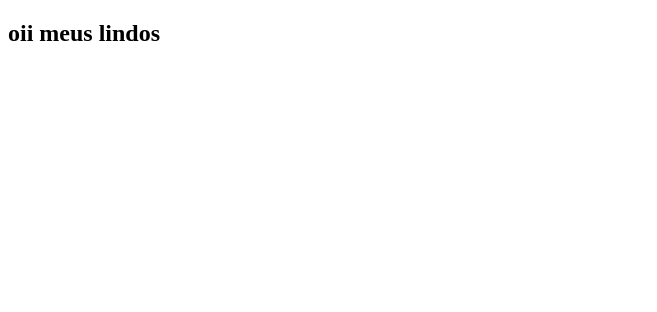
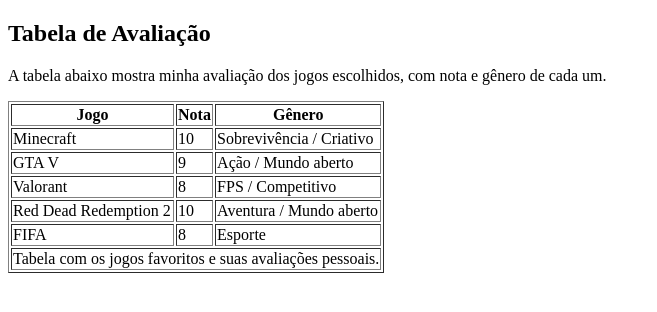
Before and after one commit to ThiagoSilvaPereira01/desenvolvimento-de-pagina-html, a plain HTML site: page index.html in a window 1280 px wide. Shown: the whole page, without its empty margins (0-657 px from the left). Drawn offline with Linux system fonts and the light colour scheme.

Commit message:
minha part vou ajudastar com as demais partes

```diff
--- a/index.html
+++ b/index.html
@@ -6,7 +6,70 @@
 </head>
 <body>
 
-    <h2>oii meus lindos</h2>
+
+
+
+
+<!-- Parte 2: Tabela de avaliação dos jogos -->
+<div id="avaliacao">
+    <h2>Tabela de Avaliação</h2>
+
+    <p>
+        A tabela abaixo mostra minha avaliação dos jogos escolhidos, com nota e gênero de cada um.
+    </p>
+
+    <table border="1">
+        <thead>
+        <tr>
+            <th>Jogo</th>
+            <th>Nota</th>
+            <th>Gênero</th>
+        </tr>
+        </thead>
+
+        <tbody>
+        <tr>
+            <td>Minecraft</td>
+            <td>10</td>
+            <td>Sobrevivência / Criativo</td>
+        </tr>
+
+        <tr>
+            <td>GTA V</td>
+            <td>9</td>
+            <td>Ação / Mundo aberto</td>
+        </tr>
+
+        <tr>
+            <td>Valorant</td>
+            <td>8</td>
+            <td>FPS / Competitivo</td>
+        </tr>
+
+        <tr>
+            <td>Red Dead Redemption 2</td>
+            <td>10</td>
+            <td>Aventura / Mundo aberto</td>
+        </tr>
+
+        <tr>
+            <td>FIFA</td>
+            <td>8</td>
+            <td>Esporte</td>
+        </tr>
+        </tbody>
+
+        <tfoot>
+        <tr>
+            <td colspan="3">Tabela com os jogos favoritos e suas avaliações pessoais.</td>
+        </tr>
+        </tfoot>
+    </table>
+</div>
+
+
+
+
 
 
 </body>
```
